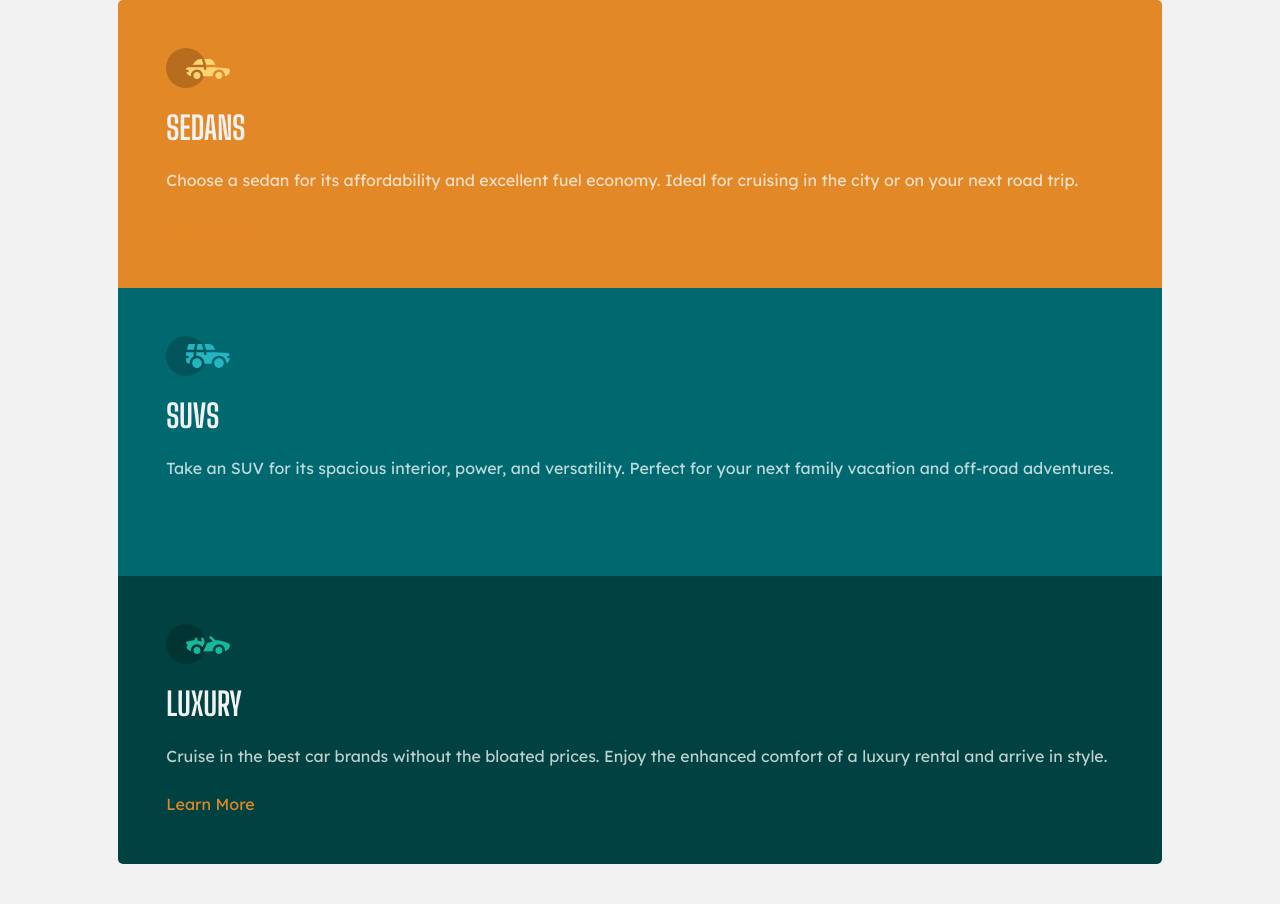
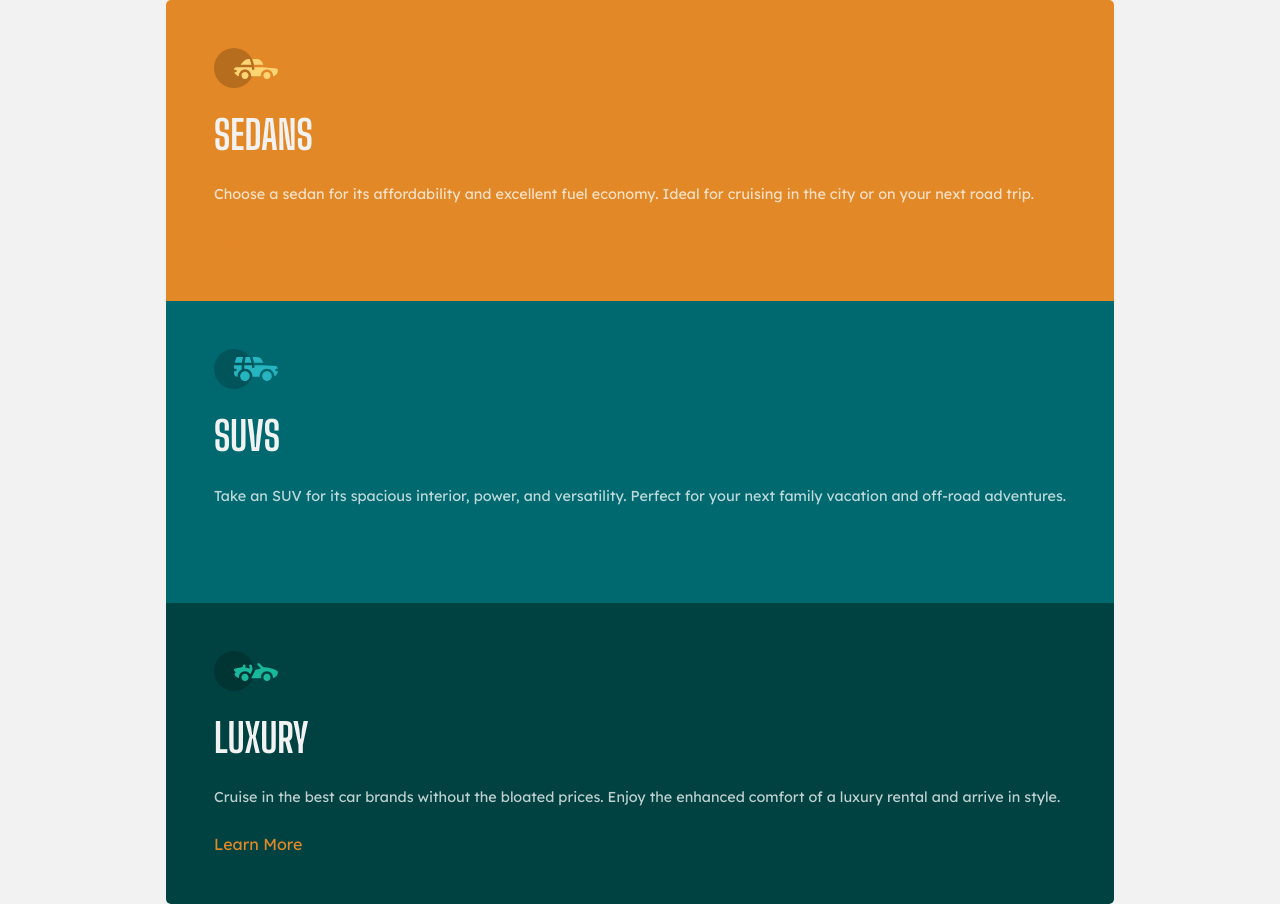
Before and after one commit to sheronimo/frontendmentor-3colcard, a plain HTML site: page index.html in a window 1280 px wide. Before the commit the page ends 864 px from the top, so only its background shows below. Drawn offline with Linux system fonts and the light colour scheme.

Commit message:
tweak spacing

```diff
--- a/sass/main.scss
+++ b/sass/main.scss
@@ -14,12 +14,12 @@ a {
 body {
 	font-family: $font-stack;
 	background: $clr-neutral;
-	line-height: 1.5;
+	line-height: 1.4;
 	min-height: 100vh;
 	display: flex;
 	align-items: center;
 	justify-content: center;
-	padding: 0 1.3rem;
+	padding: 0 1.5rem;
 }
 
 // Card Grid
@@ -54,15 +54,17 @@ body {
 
 	&-heading {
 		font-family: $font-heading;
-		font-size: 2rem;
+		font-size: 2.5rem;
 		text-transform: uppercase;
 		color: $clr-neutral;
-		margin: 1rem 0;
+		margin: 1.2rem 0;
 	}
 
 	&-text {
 		color: $clr-neutral-lighter;
+		font-size: 0.9rem;
 		margin-bottom: 1.5rem;
+		line-height: 1.7;
 	}
 }
 
@@ -70,7 +72,7 @@ body {
 .btn {
 	display: inline-block;
 	background: $clr-neutral;
-	padding: 1.125rem 2rem;
+	padding: 1rem 2rem;
 	border: 2px solid $clr-neutral;
 	border-radius: 50px;
 	transition: all 0.5s ease;
```
Also changed, not shown: css/main.css, 1 other file.
